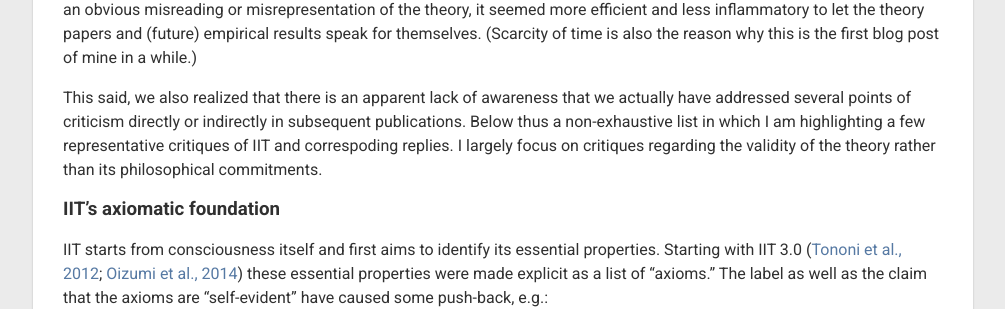
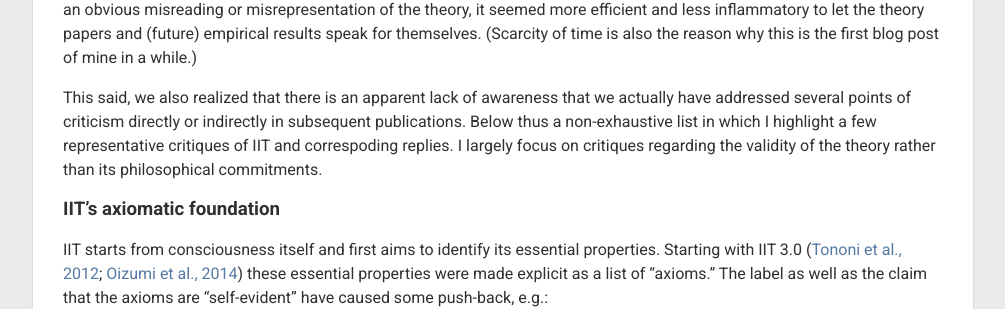
Before and after one commit to ConsciousnessRealist/consciousnessrealist.github.io, a Jekyll site: the page built from _posts/2023-10-20-IIT-criticism-replies.markdown, in a window 1280 px wide and 900 px high, scrolled down 670 px. Shown: the part 172-481 px from the top of the window, without its empty margins (137-1142 px from the left). Built offline with Jekyll 4.4.1, drawn with Linux system fonts in a browser that asks for light colours; nearby versions of some CDN libraries; comment, search, counter and statistics services are not loaded.

Commit message:
Update 2023-10-20-IIT-criticism-replies.markdown

```diff
--- a/_posts/2023-10-20-IIT-criticism-replies.markdown
+++ b/_posts/2023-10-20-IIT-criticism-replies.markdown
@@ -14,7 +14,7 @@ Nevertheless, one issue that has surfaced in the subsequent discussion is the pe
 To some extent this is a fair point and there is one main reasons why replies have been sparse: Time is short and (we thought) better spent on [advancing the theory](https://doi.org/10.1371/journal.pcbi.1011465) with valid criticisms in mind, rather than addressing each critical publication one-by-one. Especially when a critique is based on an obvious misreading or misrepresentation of the theory, it seemed more efficient and less inflammatory to let the theory papers and (future) empirical results speak for themselves.
 (Scarcity of time is also the reason why this is the first blog post of mine in a while.)
 
-This said, we also realized that there is an apparent lack of awareness that we actually have addressed several points of criticism directly or indirectly in subsequent publications. Below thus a non-exhaustive list in which I am highlighting a few representative critiques of IIT and correspoding replies. I largely focus on critiques regarding the validity of the theory rather than its philosophical commitments.
+This said, we also realized that there is an apparent lack of awareness that we actually have addressed several points of criticism directly or indirectly in subsequent publications. Below thus a non-exhaustive list in which I highlight a few representative critiques of IIT and correspoding replies. I largely focus on critiques regarding the validity of the theory rather than its philosophical commitments.
 
 ### IIT's axiomatic foundation
 IIT starts from consciousness itself and first aims to identify its essential properties. Starting with IIT 3.0 ([Tononi et al., 2012](https://architalbiol.org/index.php/aib/article/view/15056/23165867); [Oizumi et al., 2014](https://doi.org/10.1371/journal.pcbi.1003588)) these essential properties were made explicit as a list of "axioms." The label as well as the claim that the axioms are "self-evident" have caused some push-back, e.g.:
```
